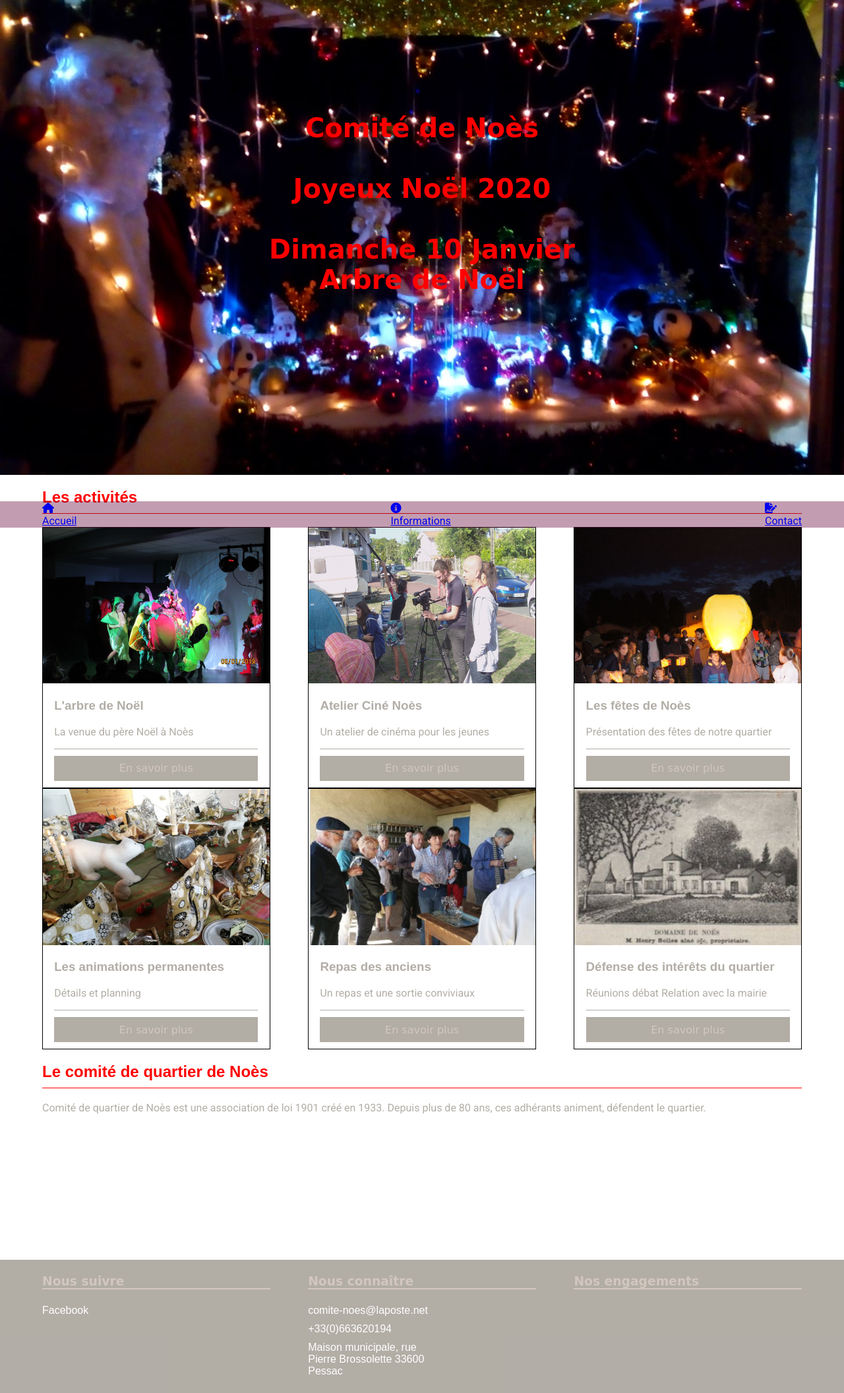
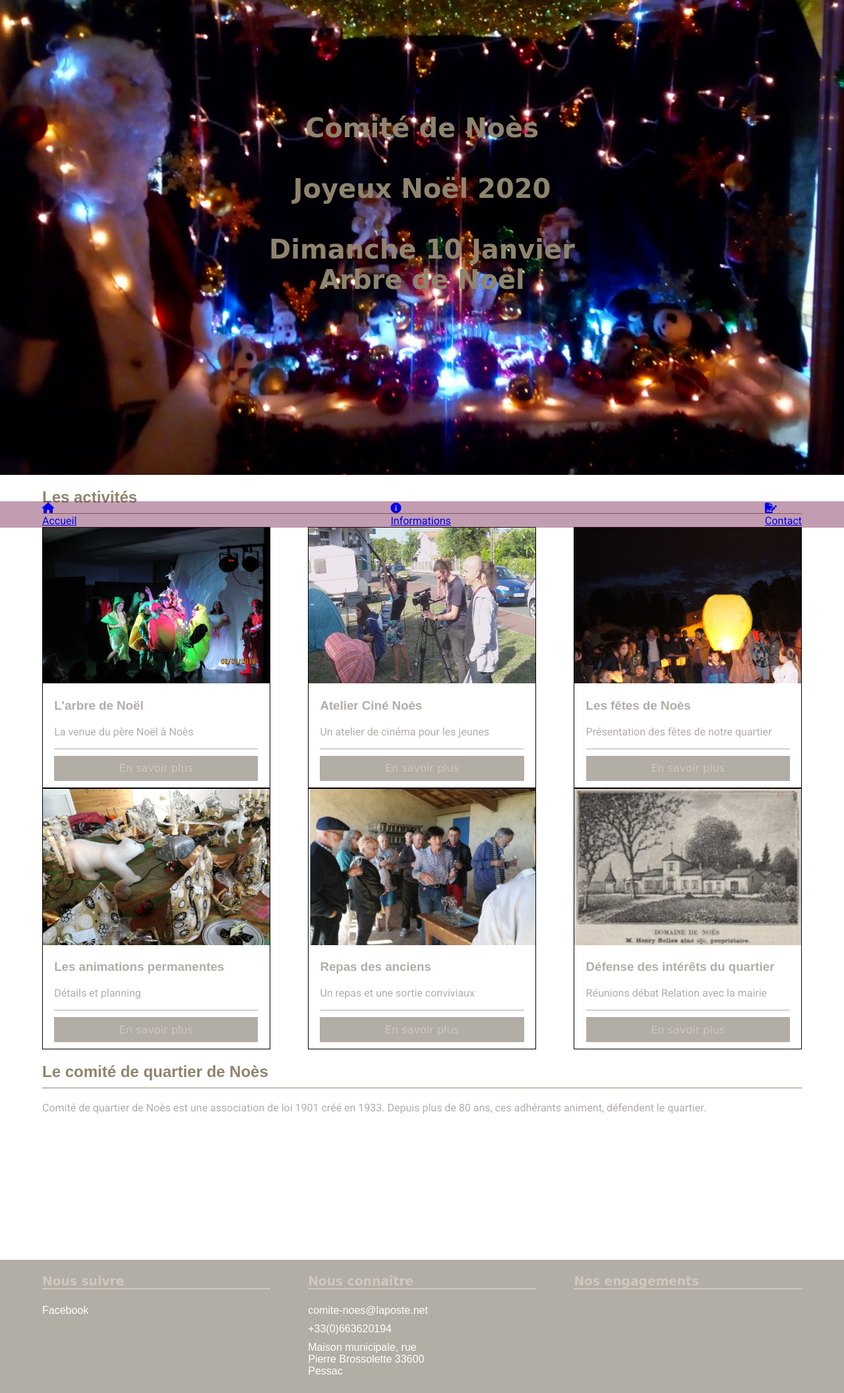
Before and after one commit to cinenoes/comitenoes, a PHP site: page / in a window 1280 px wide. Shown: the whole page at 66% size. Run offline with PHP 8.4, Linux system fonts and the light colour scheme; some libraries are stand-ins or nearby versions; some web fonts are replaced.

Commit message:
Update style.css

```diff
--- a/assets/css/style.css
+++ b/assets/css/style.css
@@ -14,7 +14,7 @@
     --secondary-font: 'Lexend Mega', sans-serif;
     --dark-color: rgba(91, 81, 65, 0.47);
     --light-color: #D2C7BE;
-    --main-color: #FF0000;/*#8F856E;*/
+    --main-color: #8F856E;
     --main-light-color: white;
     --highlight-color: #DBD9CB;
 }
```
